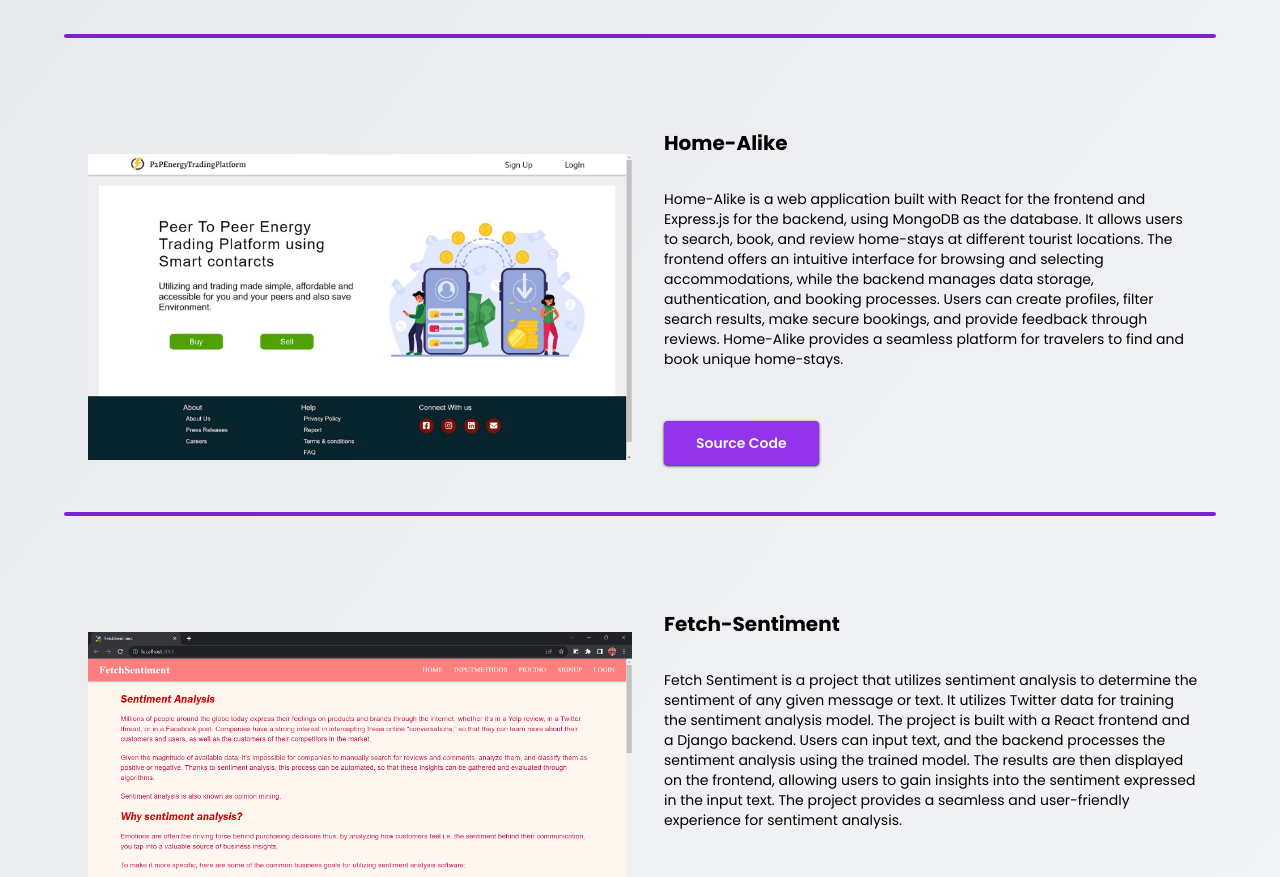
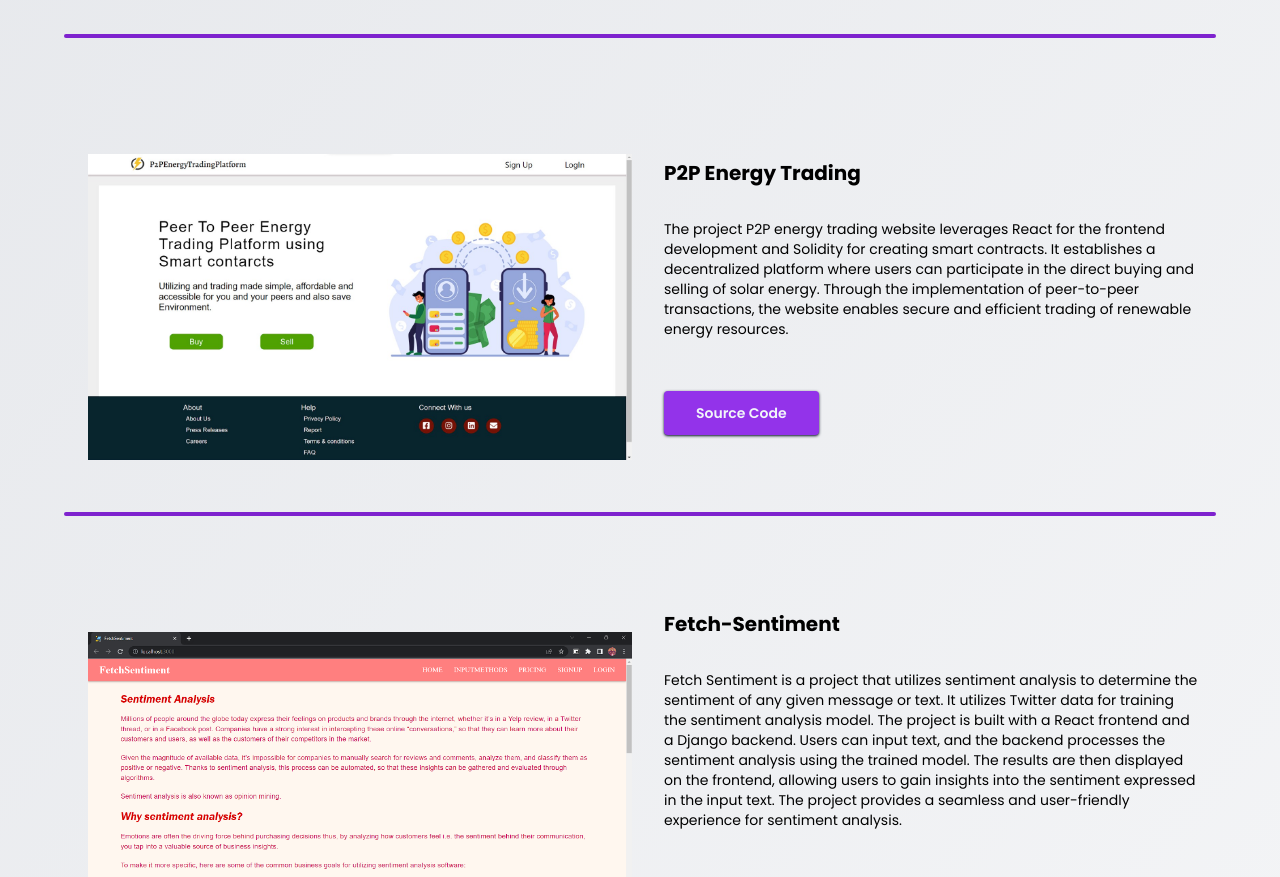
Before and after one commit to devesh-0419/PORTFOLIO, a React (Vite) app: page / in a window 1280 px wide. Shown: the part 2040-2917 px from the top of the page. Built offline with nearby package versions, Linux system fonts and the light colour scheme.

Commit message:
replace home-alike with p2p e trading

```diff
--- a/src/data/data.js
+++ b/src/data/data.js
@@ -56,10 +56,10 @@ const projectslist = [
   },
   {
     img:p2,
-    title:"Home-Alike",
-    text:"Home-Alike is a web application built with React for the frontend and Express.js for the backend, using MongoDB as the database. It allows users to search, book, and review home-stays at different tourist locations. The frontend offers an intuitive interface for browsing and selecting accommodations, while the backend manages data storage, authentication, and booking processes. Users can create profiles, filter search results, make secure bookings, and provide feedback through reviews. Home-Alike provides a seamless platform for travelers to find and book unique home-stays.",
+    title:"P2P Energy Trading",
+    text:`The project P2P energy trading website leverages React for the frontend development and Solidity for creating smart contracts. It establishes a decentralized platform where users can participate in the direct buying and selling of solar energy. Through the implementation of peer-to-peer transactions, the website enables secure and efficient trading of renewable energy resources.`,
     btn:"Source Code",
-    link:"https://github.com/devesh-0419/HomeAlike-Backend",
+    link:"https://github.com/devesh-0419/P2PEnergyTradingPlatform",
 
   },
   {
```
